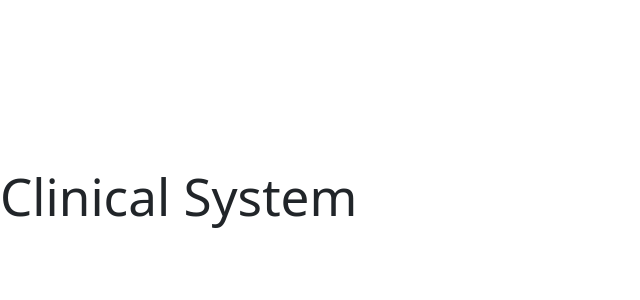
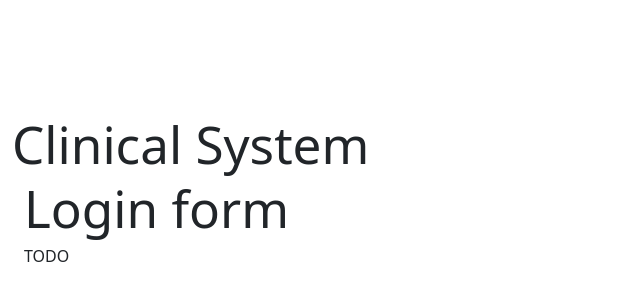
Before and after one commit to AhmedShehab1/clinical_front_dev, a React (Vite) app: page /login in a window 1280 px wide. Shown: the part 200-500 px from the top of the page, without its empty margins (0-640 px from the left). Built offline with nearby package versions, Linux system fonts and the light colour scheme.

Commit message:
Add routing and login page to the application

```diff
--- a/src/App.jsx
+++ b/src/App.jsx
@@ -1,7 +1,17 @@
+import Container from "react-bootstrap/Container";
+import { BrowserRouter, Routes, Route, Navigate } from "react-router-dom";
+import LoginPage from "./pages/LoginPage";
+
 export default function App() {
   return (
-    <>
+    <Container fluid className="App">
       <h1>Clinical System</h1>
-    </>
+      <BrowserRouter>
+        <Routes>
+          <Route path="/login" element={<LoginPage />} />
+          <Route path="*" element={<Navigate to="/" />} />
+        </Routes>
+      </BrowserRouter>
+    </Container>
   );
 }
--- /dev/null
+++ b/src/pages/LoginPage.jsx
@@ -0,0 +1,10 @@
+import Container from "react-bootstrap/Container";
+
+export default function LoginPage() {
+  return (
+    <Container>
+      <h1>Login form</h1>
+      <p>TODO</p>
+    </Container>
+  );
+}
```
